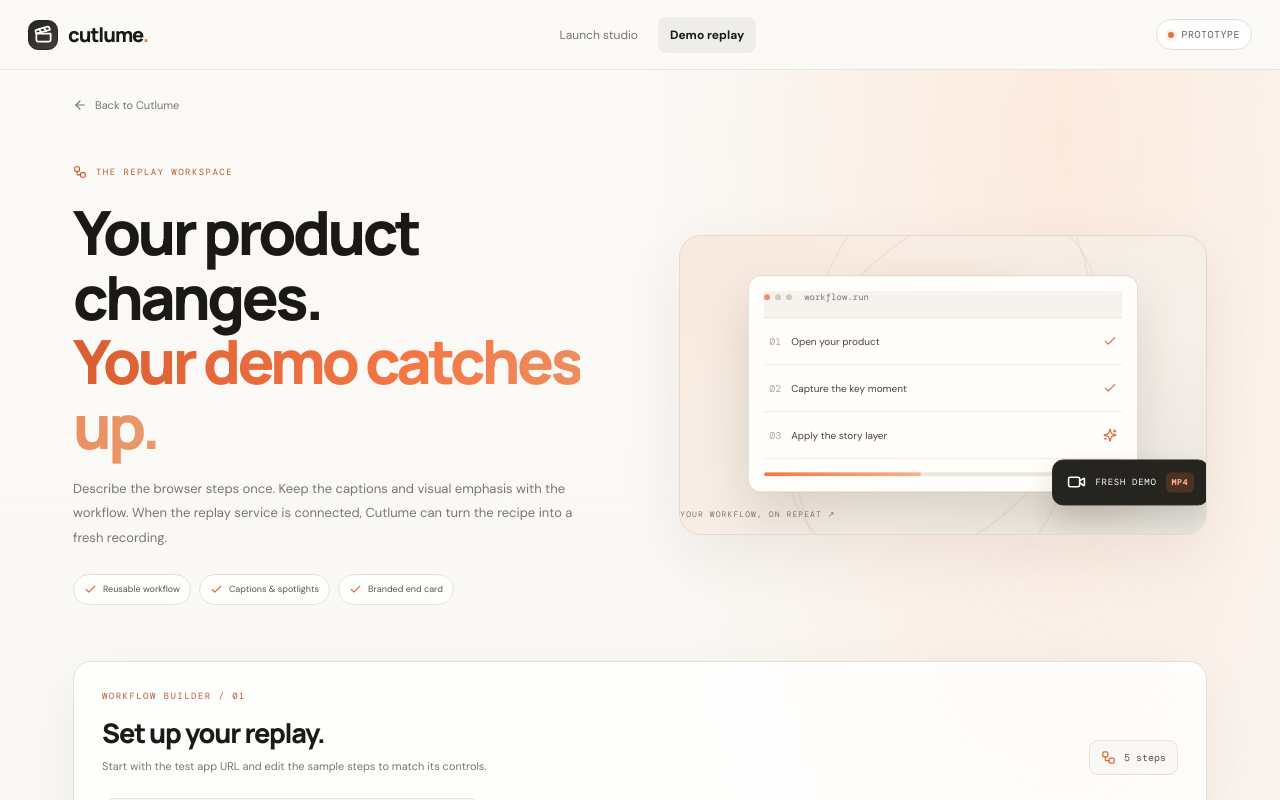
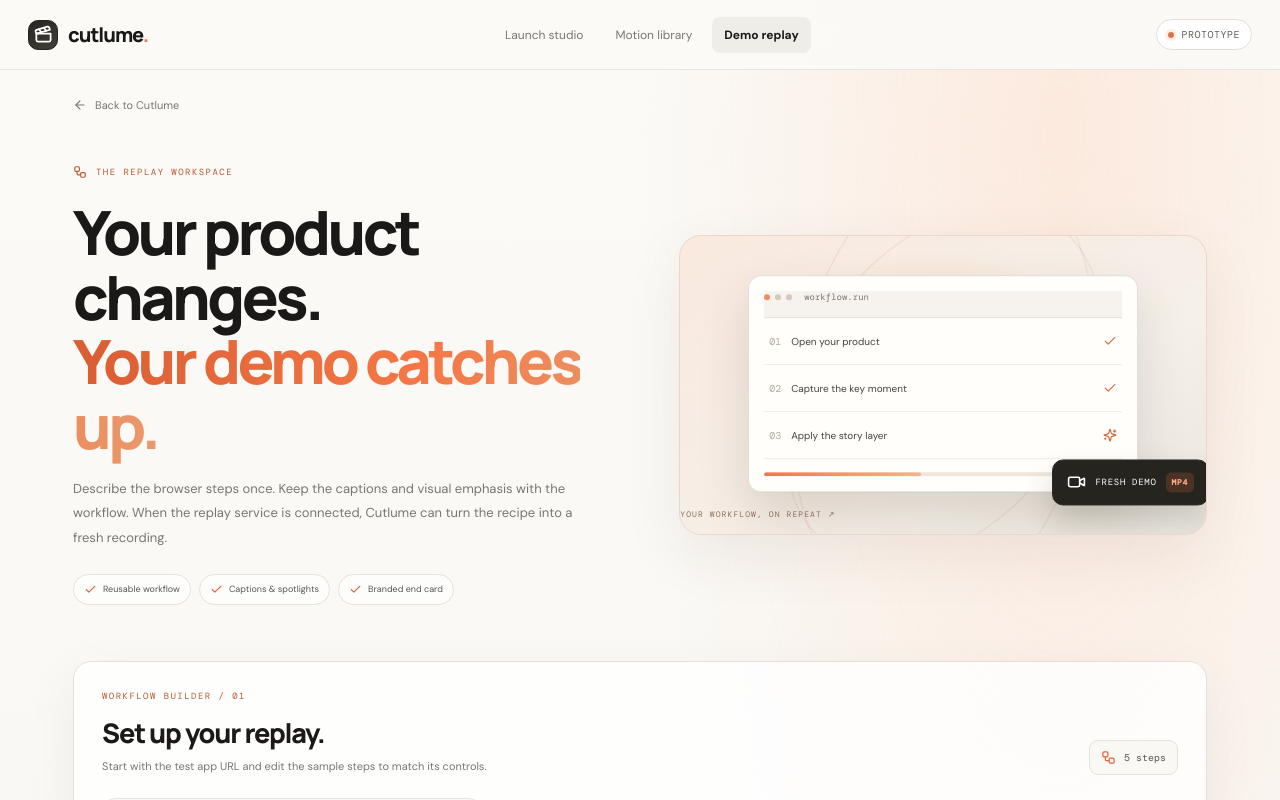
Before and after one commit to arhan1-hub/Cutlume, a Next.js app: page /replay in a window 1280 px wide. Shown: the top 800 px of the page. Built offline with nearby package versions, Linux system fonts and the light colour scheme; no server answers.

Commit message:
Add motion library navigation to demo replay

```diff
--- a/app/replay/page.tsx
+++ b/app/replay/page.tsx
@@ -295,6 +295,7 @@ export default function DemoReplayPage() {
         </Link>
         <nav className="top-nav replay-nav" aria-label="Main navigation">
           <Link href="/">Launch studio</Link>
+          <Link href="/motion">Motion library</Link>
           <span className="replay-nav-active">Demo replay</span>
         </nav>
         <div className="top-actions">
```
